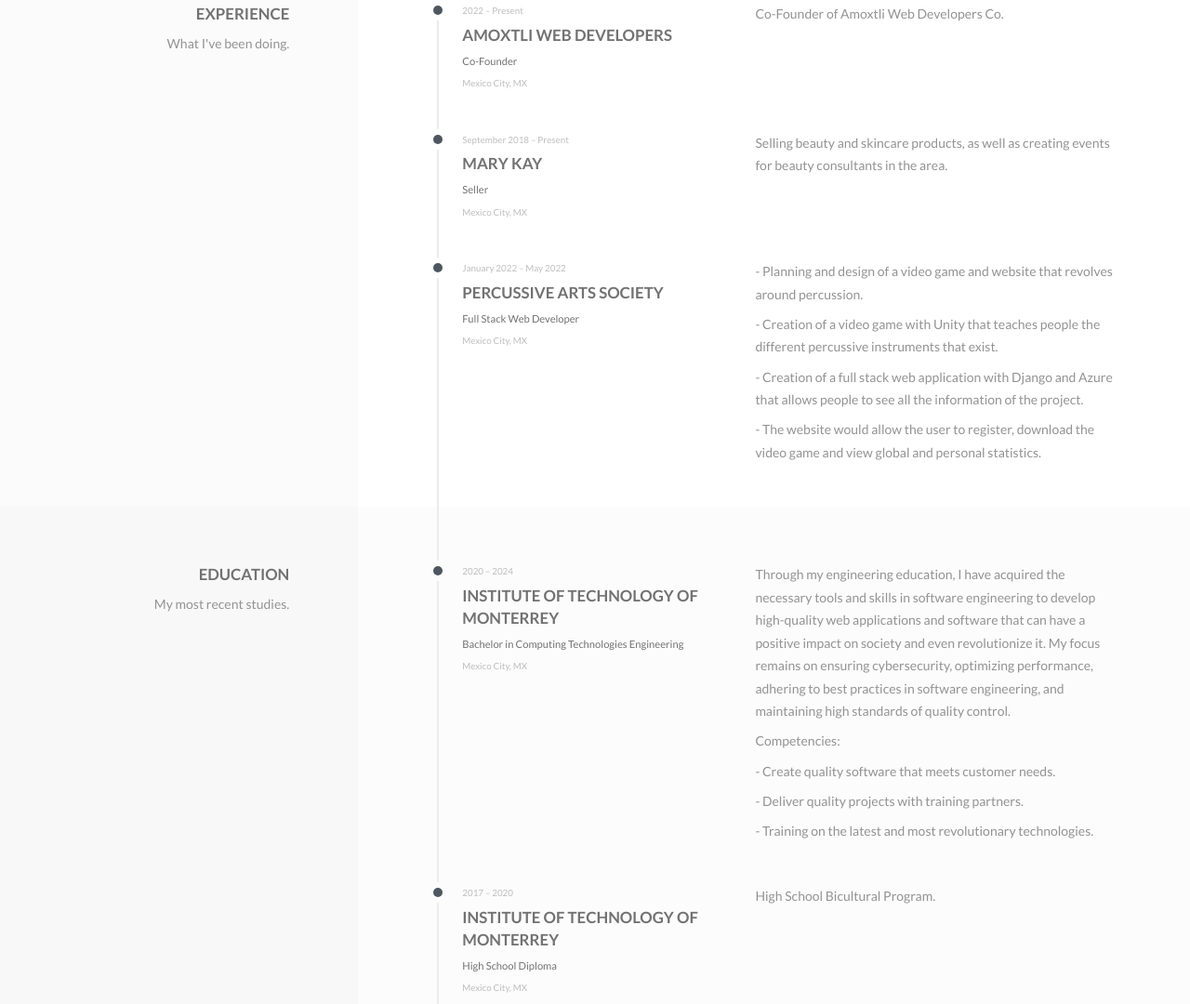
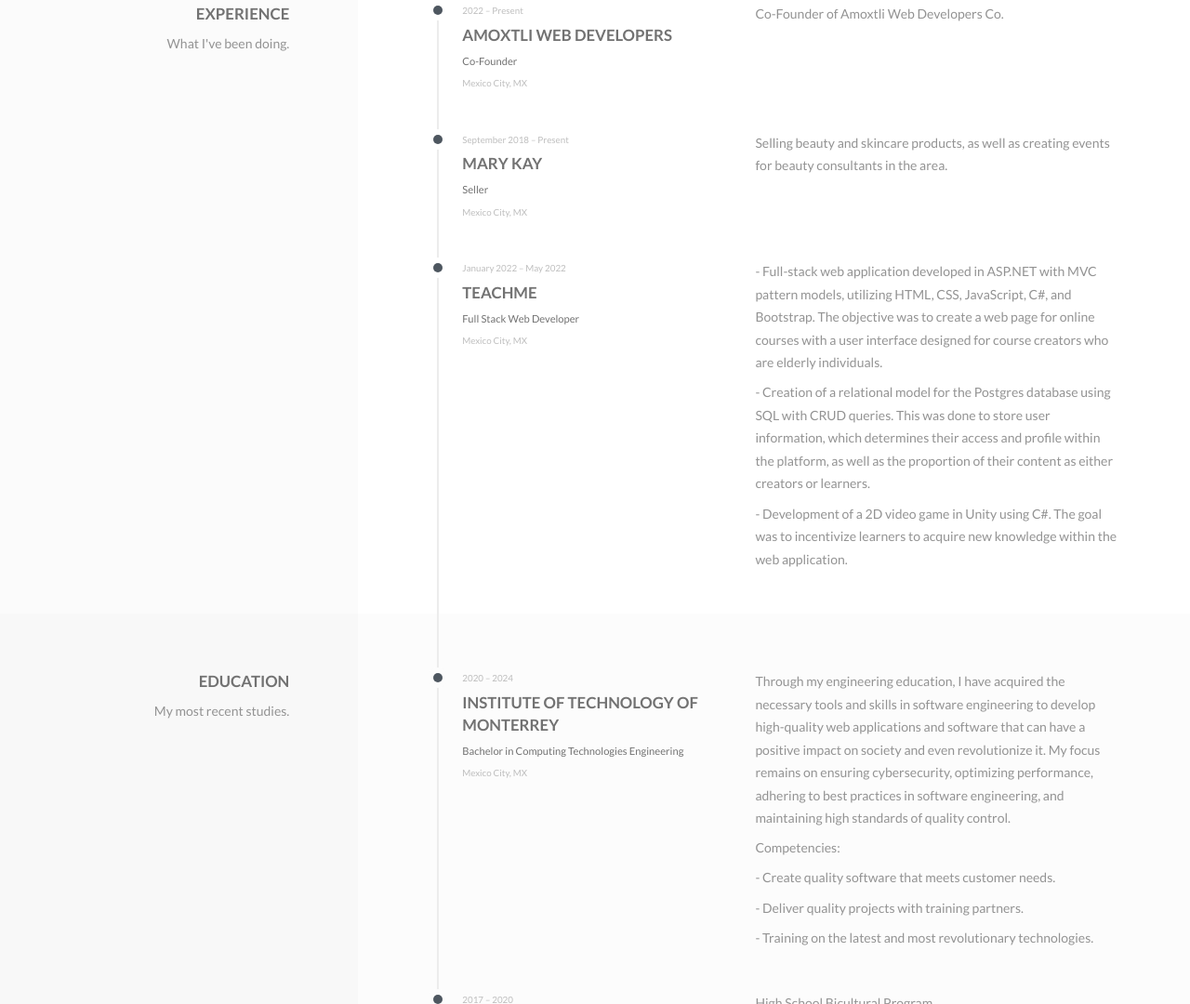
Before and after one commit to Soff17/resumesofia.github.io, a website: page index.html in a window 1280 px wide. Shown: the part 2986-4066 px from the top of the page at 93% size. Drawn offline with nearby package versions, Linux system fonts and the light colour scheme; files that its build step writes are made by us from their sources; files whose address does not match are found by name.

Commit message:
Update of index page

```diff
--- a/index.html
+++ b/index.html
@@ -848,7 +848,7 @@
                                                     January 2022 &ndash; May 2022
                                                 </div>
                                                 <h3 class="c-work__heading">
-                                                    Percussive Arts Society
+                                                    TeachMe
                                                 </h3>
                                                 <h4 class="c-work__title">
                                                     Full Stack Web Developer
@@ -858,10 +858,9 @@
                                                 </div>
                                             </div>
                                             <div class="o-grid__col-md-7">
-                                                <p>- Planning and design of a video game and website that revolves around percussion. </p>
-                                                <p>- Creation of a video game with Unity that teaches people the different percussive instruments that exist.</p>
-                                                <p>- Creation of a full stack web application with Django and Azure that allows people to see all the information of the project. </p>
-                                                <p>- The website would allow the user to register, download the video game and view global and personal statistics.</p>
+                                                <p>- Full-stack web application developed in ASP.NET with MVC pattern models, utilizing HTML, CSS, JavaScript, C#, and Bootstrap. The objective was to create a web page for online courses with a user interface designed for course creators who are elderly individuals. </p>
+                                                <p>- Creation of a relational model for the Postgres database using SQL with CRUD queries. This was done to store user information, which determines their access and profile within the platform, as well as the proportion of their content as either creators or learners. </p>
+                                                <p>- Development of a 2D video game in Unity using C#. The goal was to incentivize learners to acquire new knowledge within the web application.</p>
 
                                             </div>
                                         </div><!-- /o-grid -->
```
